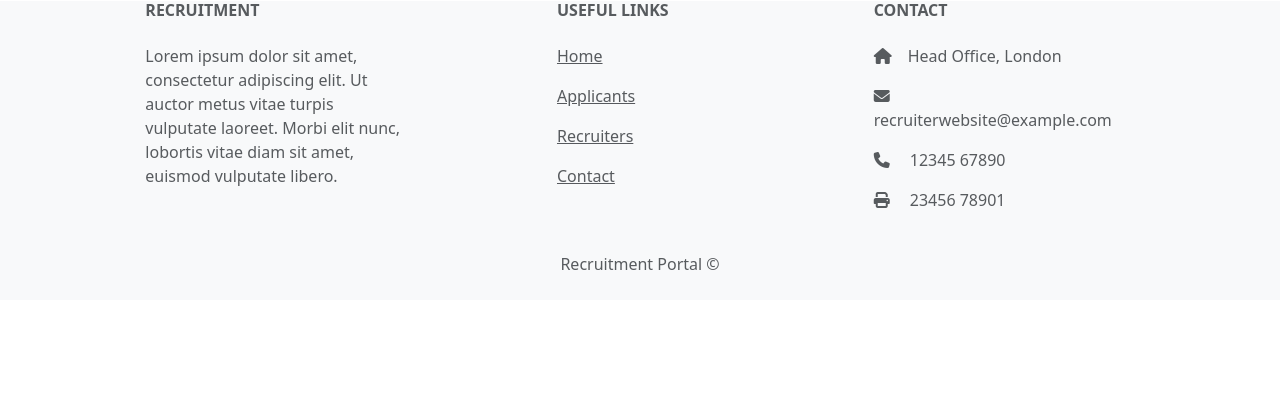
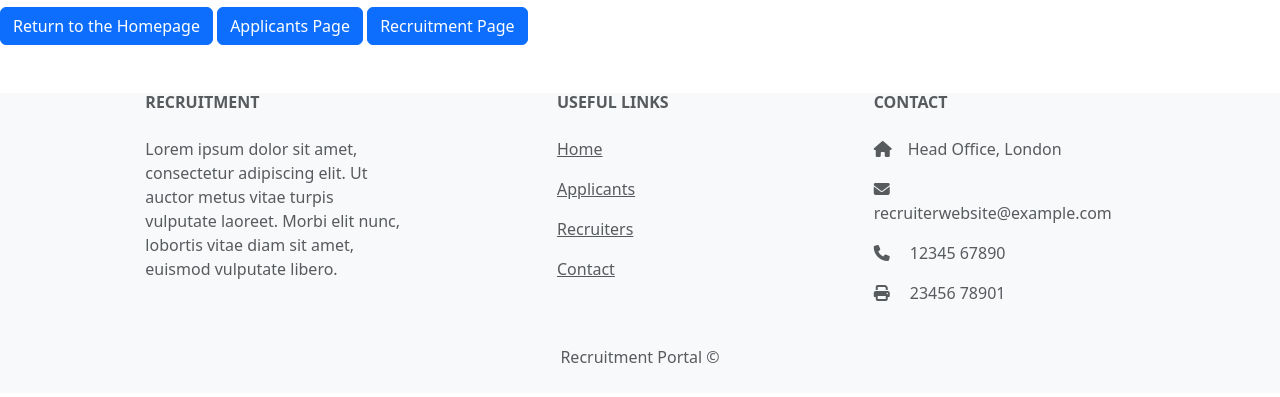
Before and after one commit to alexzanotti/milestone_project_3, a Python web app: template templates/contact_sent.html in a window 1280 px wide. Shown: the part 403-800 px from the top of the page. Run offline with Jinja, Linux system fonts and the light colour scheme; the template is opened without the code that fills it, so the values that code supplies are empty; some libraries are stand-ins or nearby versions.

Commit message:
added contact confirmation and links

```diff
--- a/templates/contact_sent.html
+++ b/templates/contact_sent.html
@@ -6,5 +6,12 @@
 {% block header %}{{ header }}{% endblock %}
 <!-- Content block that contains the main content of the page -->
 {% block content %}
-
+<!-- Confirmation to the user that the contact form has been received -->
+<h2>Thanks, we've received your message</h2>
+<!-- Link to the home page -->
+<a href="{{ url_for('index') }}" class="btn btn-primary">Return to the Homepage</a>
+<!-- Link to the applicants page -->
+<a href="{{ url_for('applicants') }}" class="btn btn-primary">Applicants Page</a>
+<!-- Link to the recruitment page -->
+<a href="{{ url_for('recruiter') }}" class="btn btn-primary">Recruitment Page</a>
 {% endblock %}
```
